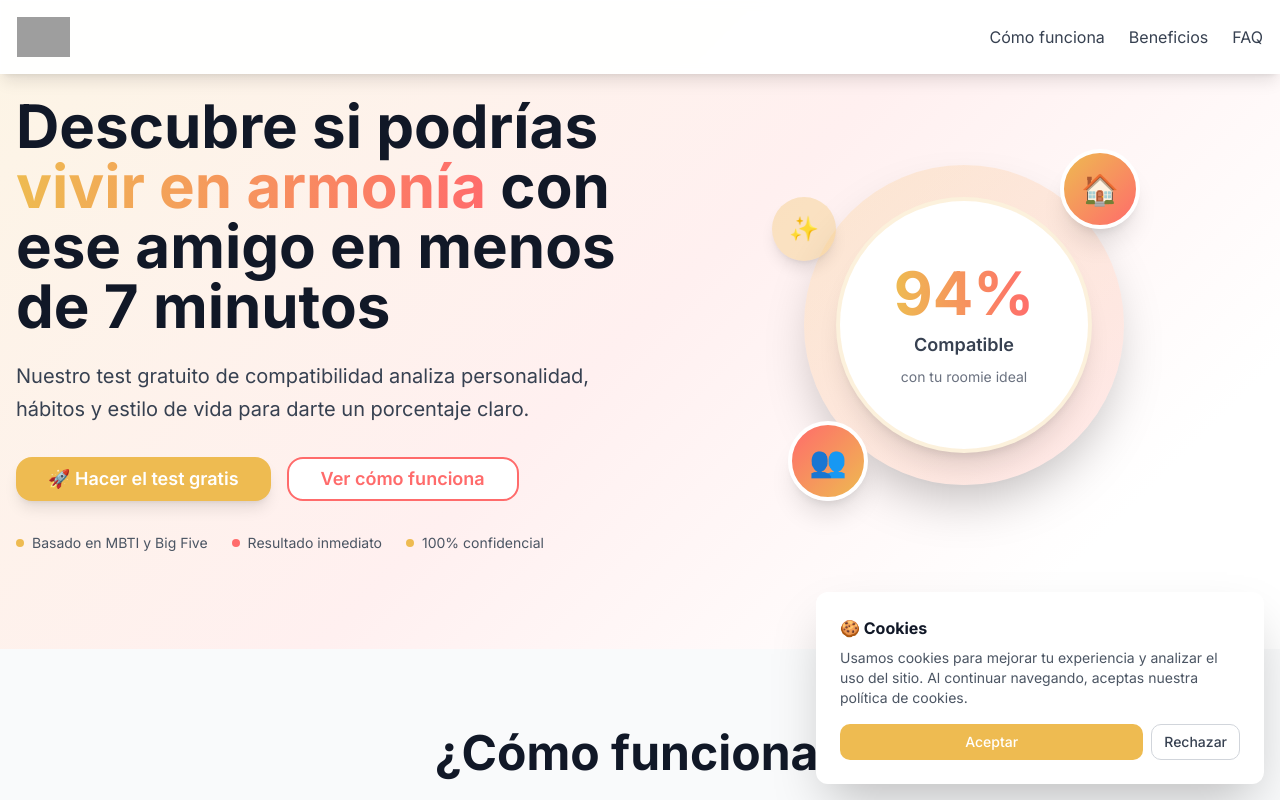
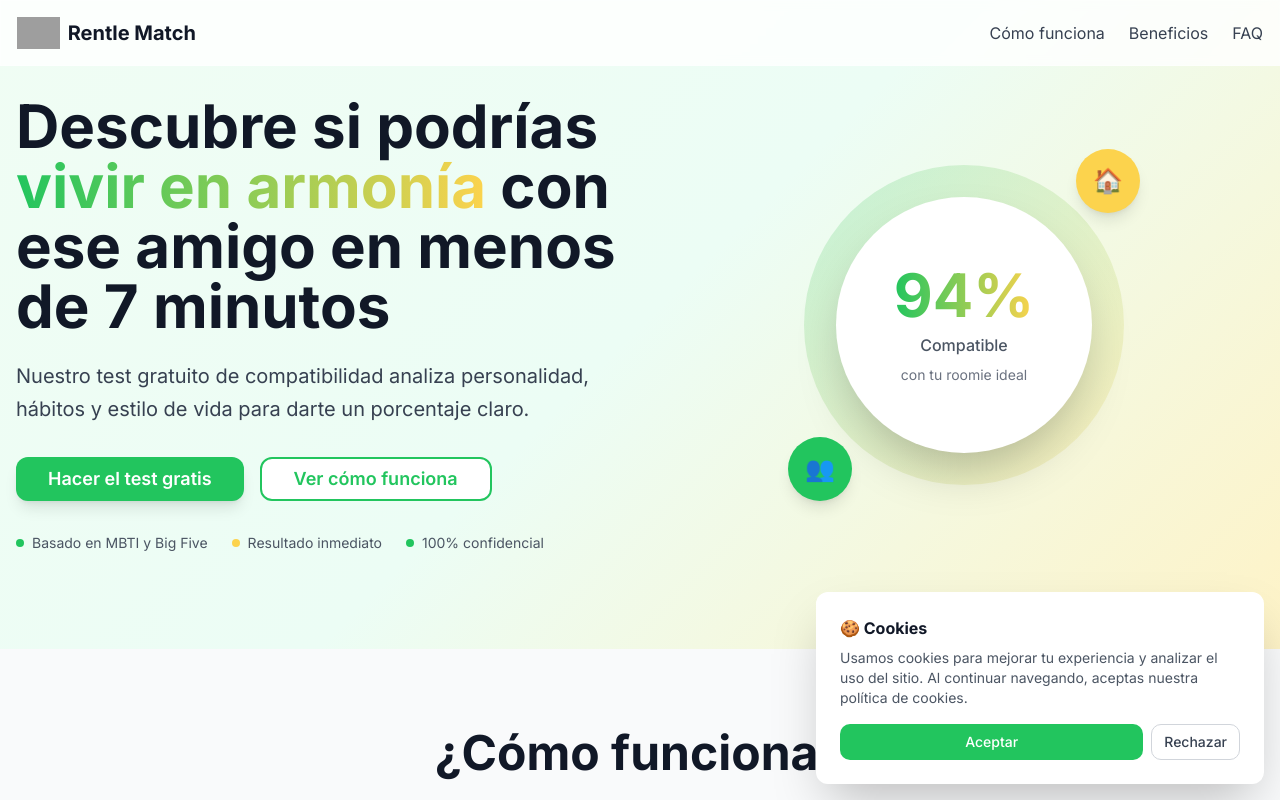
Before and after one commit to saubinaud/roomie-match-landing, a React (Vite) app: page / in a window 1280 px wide. Shown: the top 800 px of the page. Built offline with nearby package versions, Linux system fonts and the light colour scheme; grey boxes are pictures that could not be loaded.

Commit message:
Reverted to commit cecf082929a4f0adf70d3423875d6c7a27c4b8ee

```diff
--- a/src/components/Header.tsx
+++ b/src/components/Header.tsx
@@ -6,12 +6,13 @@ const Header = () => {
     <header className="fixed top-0 w-full z-50 glass-effect">
       <div className="container mx-auto px-4 py-4">
         <div className="flex justify-between items-center">
-          <div className="flex items-center">
+          <div className="flex items-center space-x-2">
             <img
               src="https://rentle-tli.com/roomie-mvp/logos%20rentle-11.png"
               alt="Rentle Logo"
-              className="h-10 w-auto"
+              className="h-8 w-auto"
             />
+            <span className="text-xl font-bold text-gray-900">Rentle Match</span>
           </div>
           <nav className="hidden md:flex space-x-6">
             <a href="#como-funciona" className="text-gray-700 hover:text-primary transition-colors">Cómo funciona</a>
--- a/src/components/Hero.tsx
+++ b/src/components/Hero.tsx
@@ -28,14 +28,14 @@ const Hero = () => {
               <Button
                 onClick={handleTestClick}
                 size="lg"
-                className="bg-primary hover:bg-primary/90 text-white px-8 py-4 text-lg font-semibold rounded-2xl shadow-lg hover:shadow-xl transition-all duration-300 transform hover:scale-105"
+                className="bg-primary hover:bg-primary/90 text-white px-8 py-4 text-lg font-semibold rounded-xl shadow-lg hover:shadow-xl transition-all duration-300 transform hover:scale-105"
               >
-                🚀 Hacer el test gratis
+                Hacer el test gratis
               </Button>
               <Button
                 variant="outline"
                 size="lg"
-                className="border-2 border-accent text-accent hover:bg-accent hover:text-white px-8 py-4 text-lg font-semibold rounded-2xl transition-all duration-300"
+                className="border-2 border-primary text-primary hover:bg-primary hover:text-white px-8 py-4 text-lg font-semibold rounded-xl transition-all duration-300"
                 onClick={() => document.getElementById('como-funciona')?.scrollIntoView({ behavior: 'smooth' })}
               >
                 Ver cómo funciona
@@ -60,23 +60,20 @@ const Hero = () => {
 
           <div className="flex justify-center animate-fade-in animate-delay-200">
             <div className="relative">
-              <div className="w-80 h-80 bg-gradient-to-br from-primary/20 to-accent/15 rounded-full flex items-center justify-center shadow-2xl">
-                <div className="w-64 h-64 bg-white rounded-full shadow-xl flex items-center justify-center border-4 border-primary/20">
+              <div className="w-80 h-80 bg-gradient-to-br from-primary/20 to-accent/20 rounded-full flex items-center justify-center">
+                <div className="w-64 h-64 bg-white rounded-full shadow-2xl flex items-center justify-center">
                   <div className="text-center">
                     <div className="text-6xl font-bold gradient-text mb-2">94%</div>
-                    <div className="text-gray-700 font-semibold text-lg">Compatible</div>
+                    <div className="text-gray-600 font-medium">Compatible</div>
                     <div className="text-sm text-gray-500 mt-2">con tu roomie ideal</div>
                   </div>
                 </div>
               </div>
-              <div className="absolute -top-4 -right-4 w-20 h-20 youth-gradient rounded-full flex items-center justify-center shadow-xl border-4 border-white">
-                <span className="text-3xl">🏠</span>
+              <div className="absolute -top-4 -right-4 w-16 h-16 bg-accent rounded-full flex items-center justify-center shadow-lg">
+                <span className="text-2xl">🏠</span>
               </div>
-              <div className="absolute -bottom-4 -left-4 w-20 h-20 bg-gradient-to-br from-accent to-primary rounded-full flex items-center justify-center shadow-xl border-4 border-white">
-                <span className="text-3xl">👥</span>
-              </div>
-              <div className="absolute top-8 -left-8 w-16 h-16 bg-primary/30 rounded-full flex items-center justify-center shadow-lg">
-                <span className="text-2xl">✨</span>
+              <div className="absolute -bottom-4 -left-4 w-16 h-16 bg-primary rounded-full flex items-center justify-center shadow-lg">
+                <span className="text-2xl">👥</span>
               </div>
             </div>
           </div>
--- a/src/index.css
+++ b/src/index.css
@@ -14,24 +14,24 @@
     --popover: 0 0% 100%;
     --popover-foreground: 210 18% 12%;
 
-    --primary: 45 75% 62%;
+    --primary: 142 76% 36%;
     --primary-foreground: 0 0% 100%;
 
-    --secondary: 43 20% 96%;
+    --secondary: 220 14% 96%;
     --secondary-foreground: 210 18% 12%;
 
-    --muted: 43 20% 96%;
+    --muted: 220 14% 96%;
     --muted-foreground: 215 13% 34%;
 
-    --accent: 358 76% 69%;
-    --accent-foreground: 0 0% 100%;
+    --accent: 45 93% 58%;
+    --accent-foreground: 210 18% 12%;
 
     --destructive: 0 84% 60%;
     --destructive-foreground: 210 40% 98%;
 
     --border: 220 13% 91%;
     --input: 220 13% 91%;
-    --ring: 45 75% 62%;
+    --ring: 142 76% 36%;
 
     --radius: 0.75rem;
 
@@ -52,19 +52,19 @@
     --card-foreground: 210 40% 98%;
     --popover: 210 18% 12%;
     --popover-foreground: 210 40% 98%;
-    --primary: 45 75% 62%;
+    --primary: 142 76% 36%;
     --primary-foreground: 0 0% 100%;
     --secondary: 217.2 32.6% 17.5%;
     --secondary-foreground: 210 40% 98%;
     --muted: 217.2 32.6% 17.5%;
     --muted-foreground: 215 20.2% 65.1%;
-    --accent: 358 76% 69%;
-    --accent-foreground: 0 0% 100%;
+    --accent: 45 93% 58%;
+    --accent-foreground: 210 18% 12%;
     --destructive: 0 62.8% 30.6%;
     --destructive-foreground: 210 40% 98%;
     --border: 217.2 32.6% 17.5%;
     --input: 217.2 32.6% 17.5%;
-    --ring: 45 75% 62%;
+    --ring: 142 76% 36%;
     --sidebar-background: 240 5.9% 10%;
     --sidebar-foreground: 240 4.8% 95.9%;
     --sidebar-primary: 224.3 76.3% 48%;
@@ -92,19 +92,11 @@
   }
 
   .hero-gradient {
-    background: linear-gradient(135deg, rgba(238, 187, 81, 0.15) 0%, rgba(255, 107, 107, 0.1) 50%, #FFFFFF 85%);
+    background: linear-gradient(135deg, #F0FDF4 0%, #ECFDF5 50%, #FEF3C7 100%);
   }
 
   .glass-effect {
-    @apply bg-white/95 backdrop-blur-sm border border-white/40 shadow-lg;
-  }
-
-  .youth-gradient {
-    background: linear-gradient(135deg, #EEBB51 0%, #FF6B6B 100%);
-  }
-
-  .card-hover {
-    @apply transition-all duration-300 transform hover:scale-105 hover:shadow-xl;
+    @apply bg-white/80 backdrop-blur-sm border border-white/20;
   }
 }
 
@@ -118,11 +110,11 @@
 }
 
 ::-webkit-scrollbar-thumb {
-  @apply bg-primary/60 rounded-full;
+  @apply bg-gray-400 rounded-full;
 }
 
 ::-webkit-scrollbar-thumb:hover {
-  @apply bg-primary;
+  @apply bg-gray-600;
 }
 
 /* Smooth scroll behavior */
--- a/tailwind.config.ts
+++ b/tailwind.config.ts
@@ -26,19 +26,19 @@ export default {
 				background: 'hsl(var(--background))',
 				foreground: 'hsl(var(--foreground))',
 				primary: {
-					DEFAULT: '#EEBB51',
+					DEFAULT: '#22C55E',
 					foreground: '#FFFFFF'
 				},
 				secondary: {
-					DEFAULT: '#F8F6F3',
-					foreground: '#2D2D2D'
+					DEFAULT: '#F3F4F6',
+					foreground: '#1E1E1E'
 				},
 				accent: {
-					DEFAULT: '#FF6B6B',
-					foreground: '#FFFFFF'
+					DEFAULT: '#FCD34D',
+					foreground: '#1E1E1E'
 				},
 				muted: {
-					DEFAULT: '#FAF9F7',
+					DEFAULT: '#F9FAFB',
 					foreground: '#6B7280'
 				},
 				destructive: {
```
Also changed, not shown: src/components/InviteAndEarn.tsx (+18 -18 lines).
